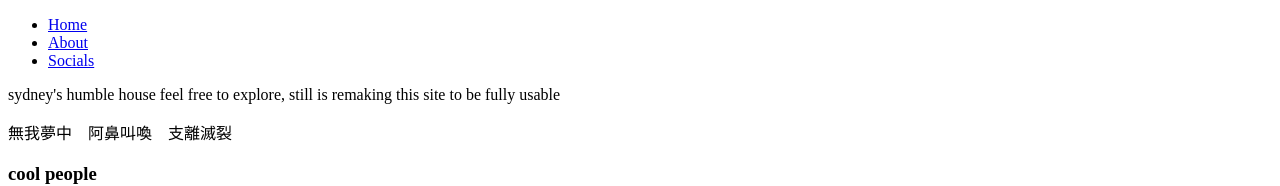
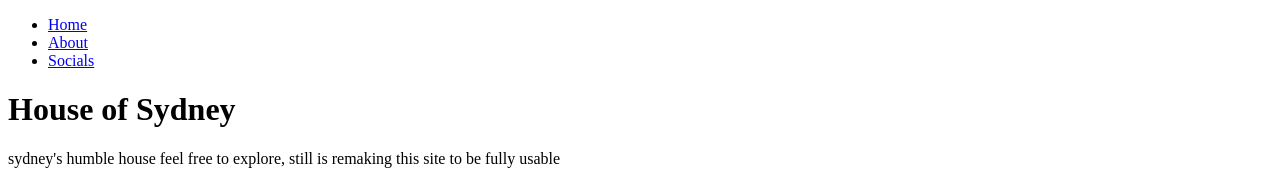
Before and after one commit to sydneypercy/sydsite, a Vue app: page / in a window 1280 px wide. Shown: the top 186 px of the page. Built offline with nearby package versions, Linux system fonts and the light colour scheme.

Commit message:
changed routes

```diff
--- a/src/App.vue
+++ b/src/App.vue
@@ -1,10 +1,11 @@
 <script setup lang="ts">
-	import Navbar from './navbar.vue';
-	import Buttons from './buttons.vue';
+	import Navbar from './components/navbar.vue';
+	import Buttons from './components/buttons.vue';
 </script>
 
 <template>
 	<Navbar/>
+	<h1>House of Sydney</h1>
 	<div>
 		<router-view></router-view>
 	</div>
```
